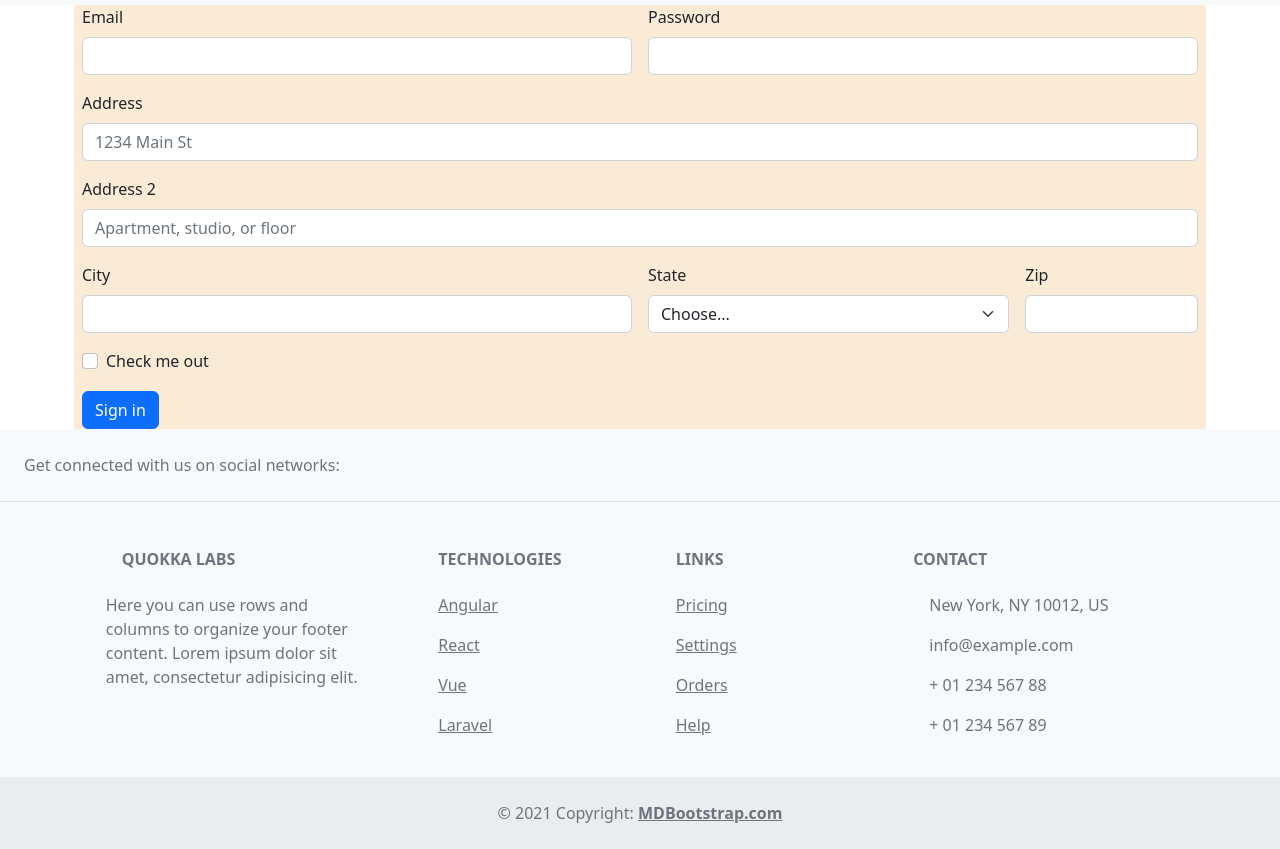
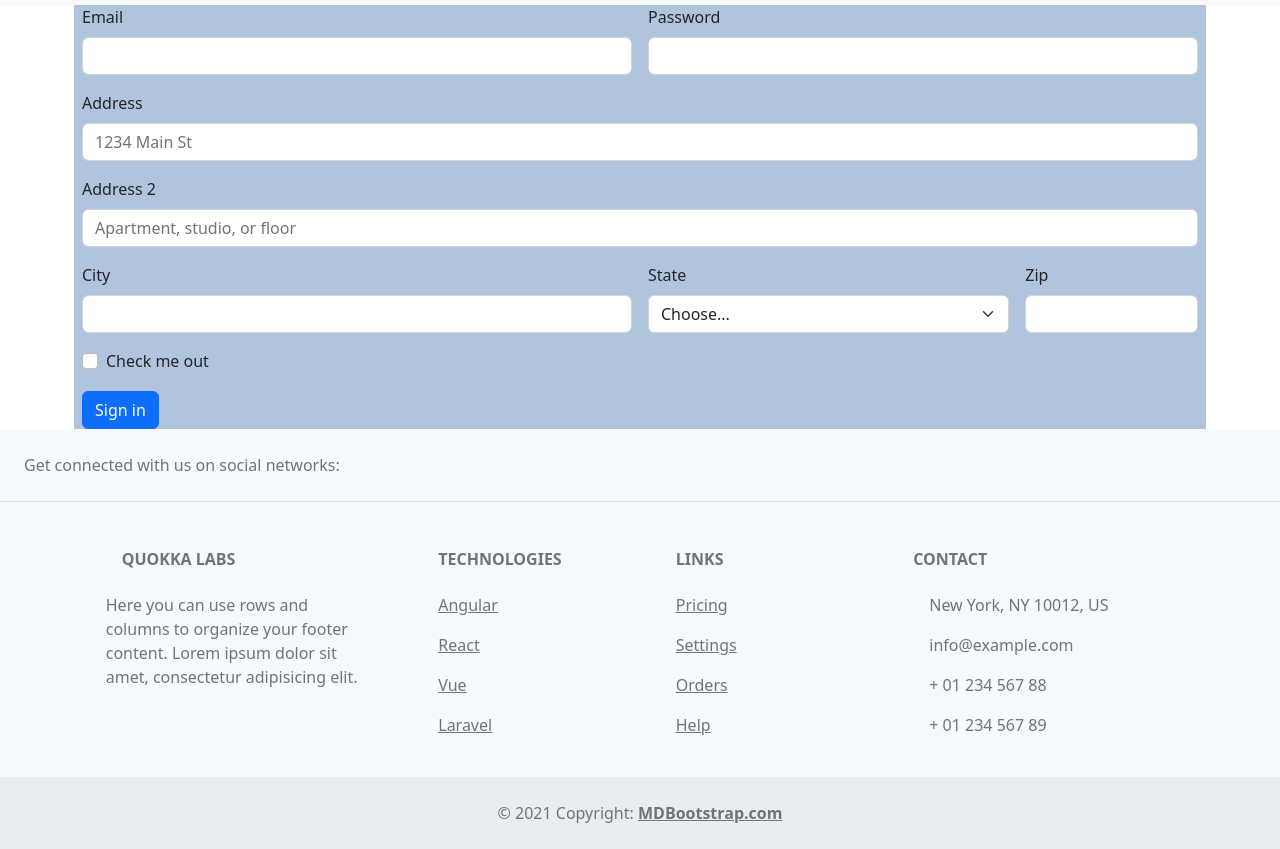
Before and after one commit to akankshajais74/git-practice, a plain HTML site: page index.html in a window 1280 px wide. Shown: the part 51-900 px from the top of the page. Drawn offline with nearby package versions, Linux system fonts and the light colour scheme.

Commit message:
new changes done

```diff
--- a/style.css
+++ b/style.css
@@ -8,6 +8,6 @@
     padding-left: 1 rem;
 }
 .form{
-    background-color: antiquewhite;
+    background-color:lightsteelblue;
     margin-top: 55px;
 }
```
